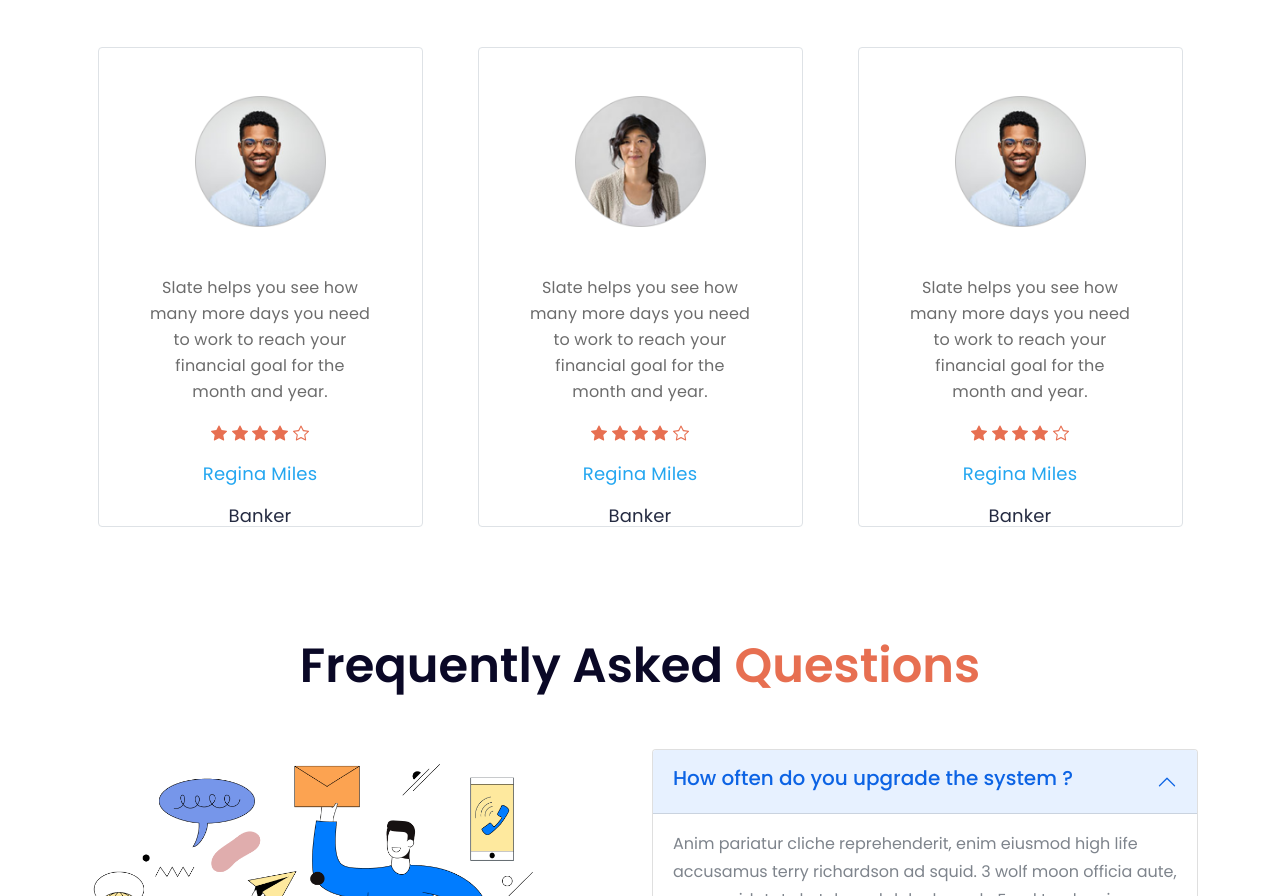
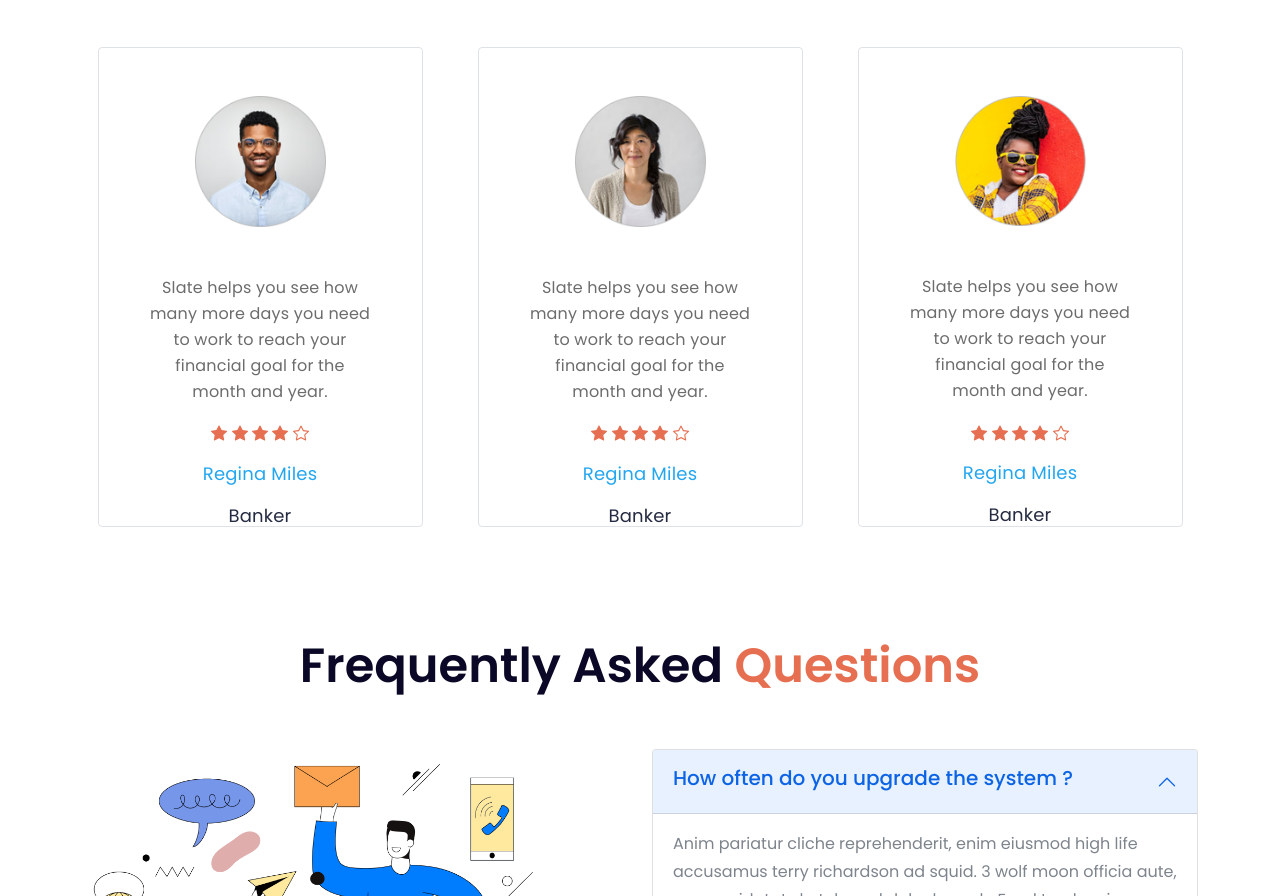
Before and after one commit to beshakil/honda-ecom-bootstrap, a plain HTML site: page index.html in a window 1280 px wide. Shown: the part 1250-2146 px from the top of the page. Drawn offline with nearby package versions, Linux system fonts and the light colour scheme.

Commit message:
2nd commit

```diff
--- a/index.html
+++ b/index.html
@@ -220,7 +220,7 @@
                     </div>
                 </div>
                 <div class="p-5 col-12 col-lg-4 text-center border rounded clients-text">
-                    <img class=" p-5 pt-0 img-fluid" src="images/user-1.png" alt="">
+                    <img class=" p-5 pt-0 img-fluid" src="images/user-3.png" alt="">
                     <p>Slate helps you see how
                         many more days you need
                         to work to reach your financial
```
Also changed, not shown: images/user-3.png (added), 1 other file.
